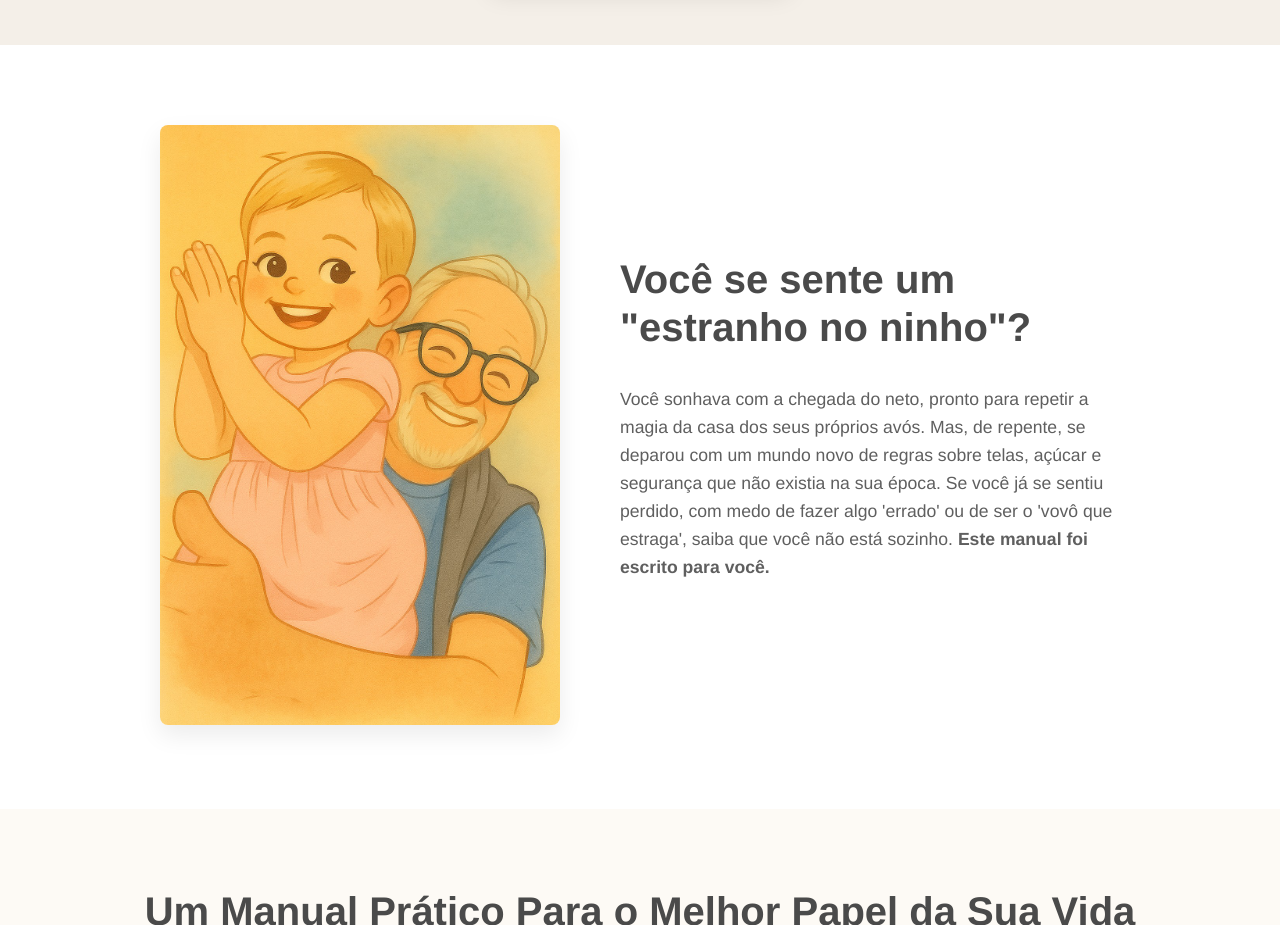
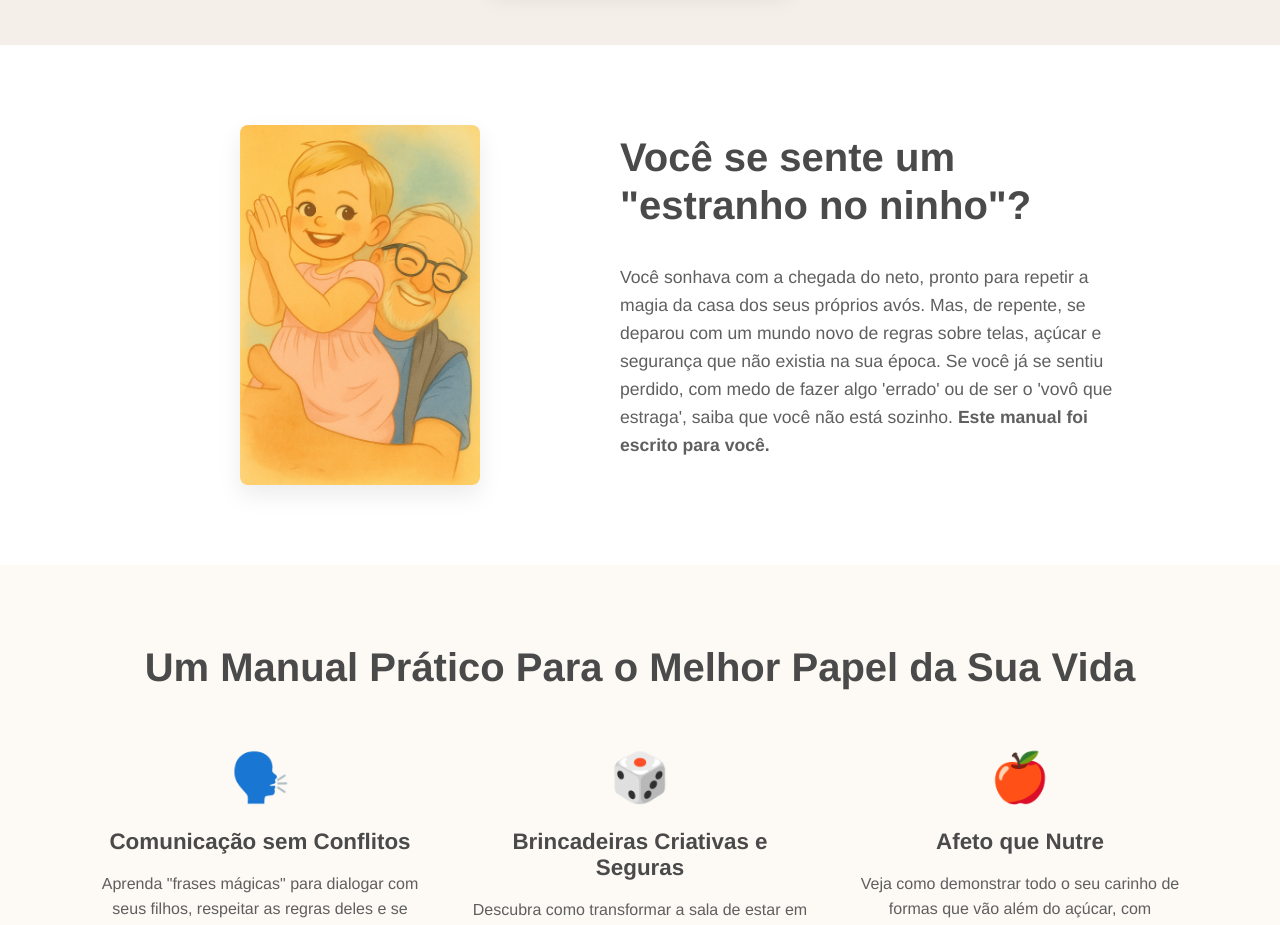
Before and after one commit to juniorlima1045/manual-do-avo-moderno, a plain HTML site: page index.html in a window 1280 px wide. Shown: the part 920-1845 px from the top of the page. Drawn offline with Linux system fonts and the light colour scheme.

Commit message:
Update index.html
Ajustando tamanho da foto

```diff
--- a/index.html
+++ b/index.html
@@ -472,7 +472,7 @@
         <div class="connection-content">
             <!-- Coloque a imagem da página 8 na mesma pasta -->
             <div class="connection-image">
-                <img src="ilustracao-secao2.jpg" alt="Avô mostrando foto antiga para a neta">
+                <img src="ilustracao-secao2.jpg" alt="Avô mostrando foto antiga para a neta" style="width: 60%; height: auto; display: block; margin: 0 auto;">
             </div>
             <div class="connection-text">
                 <h2>Você se sente um "estranho no ninho"?</h2>
```
